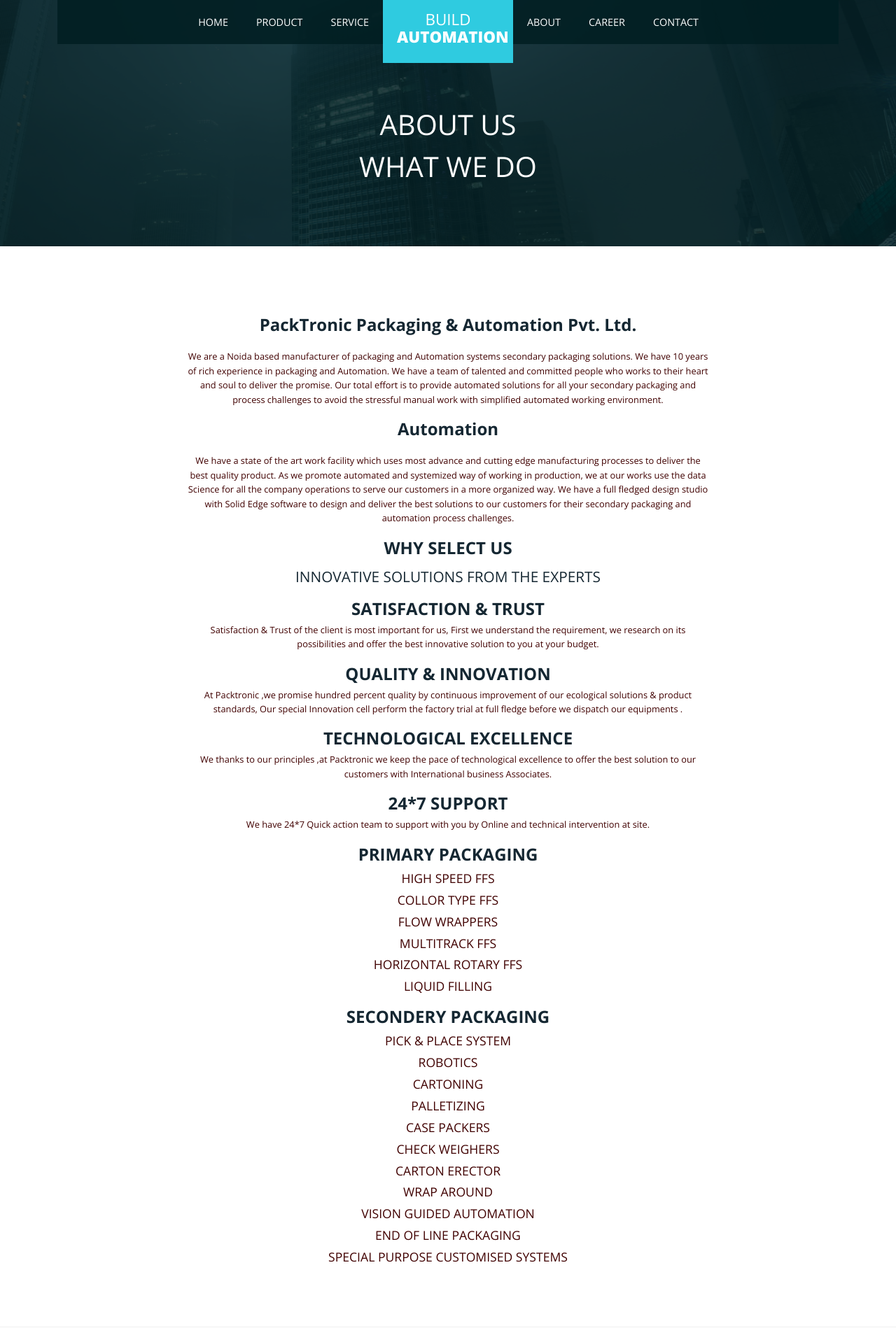
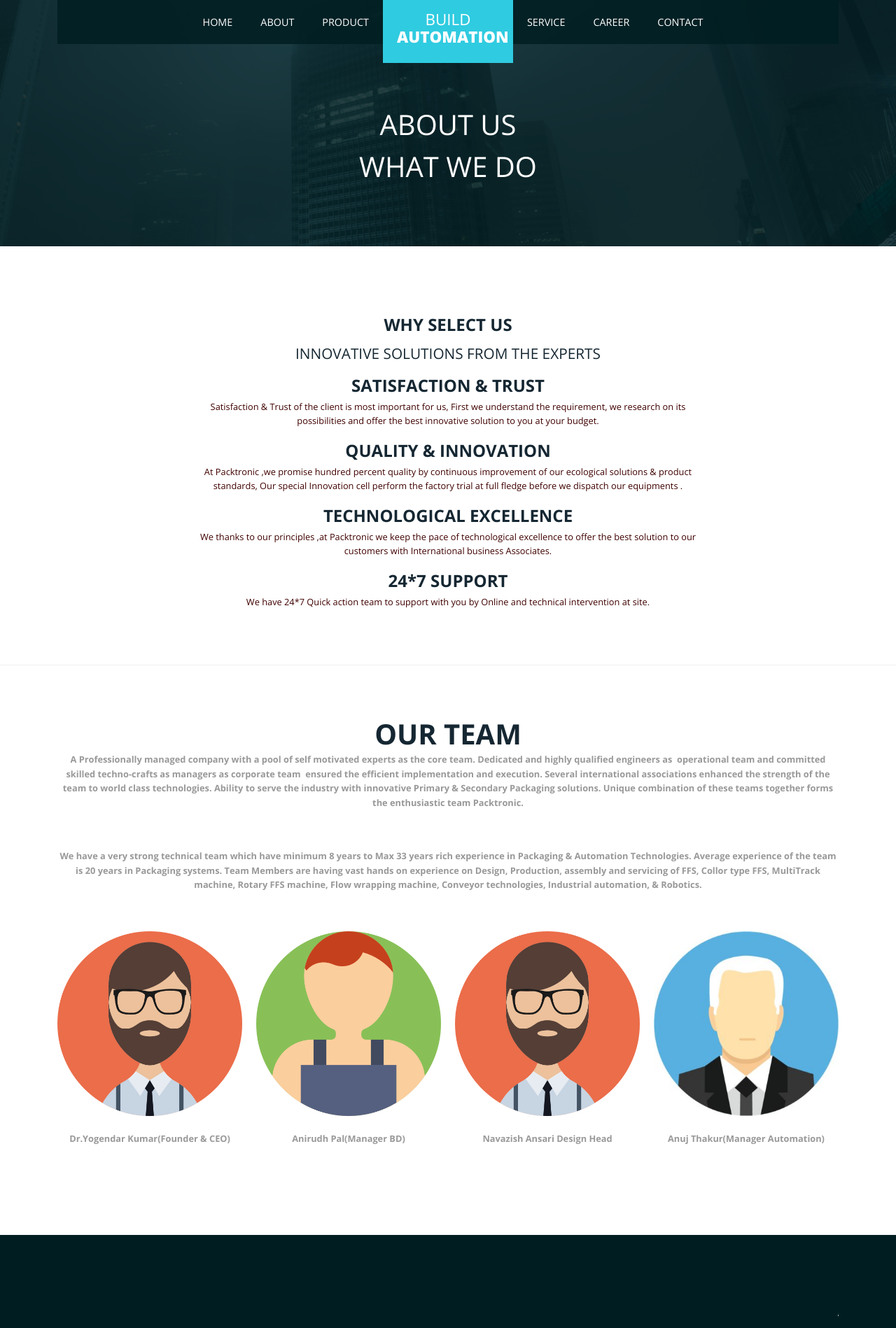
Before and after one commit to anujkumarthakur/sincos-project, a Django app: page /about/ in a window 1280 px wide. Shown: the top 1898 px of the page at 70% size. Run offline with Django 3.2, Linux system fonts and the light colour scheme.

Commit message:
add some images and codes of lines

```diff
--- a/templates/about.html
+++ b/templates/about.html
@@ -13,22 +13,6 @@
          </div>
          <div id="content">
             <div class="line">
-            <h2><b>PackTronic Packaging & Automation Pvt. Ltd.</b></h2>
-               <p class="s-12 m-12 l-8 center" style="color:#400000; margin-top:20px; ">
-               We are a Noida based manufacturer of  packaging and Automation systems secondary packaging solutions.
-               We have 10 years of rich experience in packaging and Automation.
-               We have a team of talented and committed people who works to their heart and soul to deliver the promise.
-               Our total effort is to provide automated solutions for all your secondary packaging and process challenges to avoid the stressful manual work with simplified automated working environment.
-               </p>
-
-               <h2><b>Automation</b></h2>
-
-               <p class="s-12 m-12 l-8 center" style="color:#400000; margin-top:20px; ">
-               We have a state of the art work facility which uses most advance and cutting edge manufacturing processes to deliver the best quality product.
-               As we promote automated and systemized way of working in production, we at our works use the data Science for all the company operations to serve our customers in a more organized way.
-               We have a full fledged design studio with Solid Edge software to design and deliver the best solutions to our customers for their secondary packaging and automation process challenges.
-               </p>
-
                <h2><b>WHY SELECT US</b></h2>
                <h3>INNOVATIVE SOLUTIONS FROM THE EXPERTS</h3>
                    <h2><b>SATISFACTION & TRUST</b></h2>
@@ -53,47 +37,60 @@
                      We have 24*7 Quick action team to support with you by Online and technical intervention at
                      site.
                    </p>
-                        <h2><b>PRIMARY PACKAGING</b></h2>
-                           <h5 style="color:#400000 ">HIGH SPEED FFS</h5>
-                           <h5 style="color:#400000 ">COLLOR TYPE FFS</h5>
-                           <h5 style="color:#400000 ">FLOW WRAPPERS<h5>
-                           <h5 style="color:#400000 ">MULTITRACK FFS</h5>
-                           <h5 style="color:#400000 ">HORIZONTAL ROTARY FFS</h5>
-                           <h5 style="color:#400000 ">LIQUID FILLING</h5>
-
-                         <h2><b>SECONDERY PACKAGING</b></h2>
-                           <h5 style="color:#400000 ">PICK & PLACE SYSTEM</h5>
-                           <h5 style="color:#400000 ">ROBOTICS</h5>
-                           <h5 style="color:#400000 ">CARTONING<h5>
-                           <h5 style="color:#400000 ">PALLETIZING</h5>
-                           <h5 style="color:#400000 ">CASE PACKERS</h5>
-                           <h5 style="color:#400000 ">CHECK WEIGHERS</h5>
-                           <h5 style="color:#400000 ">CARTON ERECTOR</h5>
-                           <h5 style="color:#400000 ">WRAP AROUND<h5>
-                           <h5 style="color:#400000 ">VISION GUIDED AUTOMATION</h5>
-                           <h5 style="color:#400000 ">END OF LINE PACKAGING </h5>
-                           <h5 style="color:#400000 ">SPECIAL PURPOSE CUSTOMISED SYSTEMS</h5>
-
             </div>
          </div>
 
          <!-- GALLERY -->
          <div id="third-block">
             <div class="line">
-               <h2>PRIMARY & SECONDRY PACKAGING</h2>
-               <div>
-                  <div class="s-12 m-6 l-4">
-                     <img src="{% static 'img/products/Primarypackaging/p1.jpeg' %}">
+               <h2><strong>OUR TEAM</strong></h2>
+               <p class="subtitile"><strong>A Professionally managed company with a pool of self
+                              motivated experts as the core team. Dedicated and highly qualified engineers as
+                              operational team and committed skilled techno-crafts as managers as corporate team
+                              ensured the efficient implementation and execution. Several international associations
+                              enhanced the strength of the team to world class technologies. Ability to serve the industry
+                              with innovative Primary & Secondary Packaging solutions. Unique combination of these teams
+                              together forms the enthusiastic team Packtronic.</strong>
+               </p>
+               <p class="subtitile"><strong>
+                           We have a very strong technical team which have minimum 8 years to Max 33 years
+                           rich experience in Packaging & Automation Technologies.
+                           Average experience of the team is 20 years in Packaging systems.
+                           Team Members are having vast hands on experience on Design, Production, assembly
+                           and servicing of FFS, Collor type FFS, MultiTrack machine, Rotary FFS machine,
+                           Flow wrapping machine, Conveyor technologies, Industrial automation, & Robotics.
+
+               </strong></p>
+               <div class="margin">
+                  <div class="s-12 m-6 l-3">
+                     <img src="{% static 'img/man.png' %}" class="rounded-circle"  width="304" height="236" alt="alternative text">
+                     <br>
+                     <p class="subtitile"><strong>Dr.Yogendar Kumar(Founder & CEO)</strong>
+                     </p>
                   </div>
 
-                  <div class="s-12 m-6 l-4">
-                     <img src="{% static 'img/products/Primarypackaging/p3.jpg' %}">
+                  <div class="s-12 m-6 l-3">
+                     <img src="{% static 'img/user.png' %}" class="rounded-circle"  width="304" height="236" alt="alternative text">
+                     <br>
+                     <p class="subtitile"><strong>Anirudh Pal(Manager BD)</strong>
+                     </p>
                   </div>
 
-                  <div class="s-12 m-6 l-4">
-                     <img src="{% static 'img/products/Primarypackaging/p2.jpg' %}">
+                  <div class="s-12 m-6 l-3">
+                     <img src="{% static 'img/man.png' %}" class="rounded-circle"  width="304" height="236"  alt="alternative text">
+
+                     <br><p class="subtitile"><strong>Navazish Ansari Design Head</strong>
                      </p>
                   </div>
+
+                  <div class="s-12 m-6 l-3">
+                     <img src="{% static 'img/image2.jpg' %}" class="rounded-circle"  width="304" height="236" alt="alternative text">
+                     <br>
+                     <p class="subtitile"><strong>Anuj Thakur(Manager Automation)</strong>
+                     </p>
+                  </div>
+
+
                </div>
             </div>
          </div>
--- a/templates/base.html
+++ b/templates/base.html
@@ -32,14 +32,16 @@
                      <ul class="right top-ul chevron">
                         <li><a href="/">Home</a>
                         </li>
+                        <li><a href="/about">About</a>
+                        </li>
 
                         <li><a>Product</a>
                            <ul>
                               <li>
-                                  <a href="/primeryproduct">Primery Product</a>
+                                  <a href="/primeryproduct">Primary Product</a>
                               </li>
 
-                              <li><a>secondery Product</a>
+                              <li><a>Secondary Product</a>
                                 <ul>
                                    <li><a href="/seconderypickandplaceproduct">End of Line</a></li>
                                    <li><a href="/seconderyandoflineproduct">Pick and Place</a></li>
@@ -49,8 +51,7 @@
                            </ul>
                         </li>
 
-                        <li><a href="/services">Service</a>
-                        </li>
+
                      </ul>
                   </div>
                   <ul class="s-12 l-2">
@@ -60,7 +61,7 @@
                   </ul>
                   <div class="s-12 l-5">
                      <ul class="top-ul chevron">
-                        <li><a href="/about">About</a>
+                     <li><a href="/services">Service</a>
                         </li>
 
                         <li>
--- a/templates/contact.html
+++ b/templates/contact.html
@@ -14,8 +14,8 @@
                   <div class="s-12 l-6">
                      <h2>Packtronic Packaging And Automation Private Limited</h2>
                      <address>
-                        <p><i class="icon-home icon"></i>Ecotech 3,Udyog Vihar 2, Near By Surajpur,Gautam Buddha Nagar</p>
-                        <p><i class="icon-globe_black icon"></i> Greater Noida-201310, Uttar Pradesh, India</p>
+                        <p><i class="icon-home icon"></i>SinCos Technologies Pvt. Ltd. ,116,vikas nagar, GT Road,</p>
+                        <p style="margin-left:40px;">Industrial Area,Ghaziabad,U.P.-201301</p>
                         <p><i class="icon-mail icon"></i>sincos.info@automation.com</p>
                         <p style="margin-left:40px;">email@sincostechnologies.com</p>
                         <p style="margin-left:40px; margin-top:10px;">sales@sincostechnologies.com</p>
--- a/templates/machine10.html
+++ b/templates/machine10.html
@@ -25,7 +25,7 @@
 			</div>
 
 			<div class="six wide right floated column">
-				<img src="{% static 'img/products/Primarypackaging/p9.jpg' %}"" class="ui medium centered fluid image" style="width:500px;height:600px;"/>
+				<img src="{% static 'img/products/Primarypackaging/p10.jpg' %}"" class="ui medium centered fluid image" style="width:500px;height:600px;"/>
 			</div>
 
 		</div>
```
Also changed, not shown: templates/index.html (+27 -8 lines), templates/pickandplacesystem.html (+7 -5 lines), static/img/gear.jpg (added), static/img/new1.png (added), static/img/new2.jpg (added), static/img/new3.jpg (added), static/img/robot.jpg (added), static/img/welder.jpg (added).
